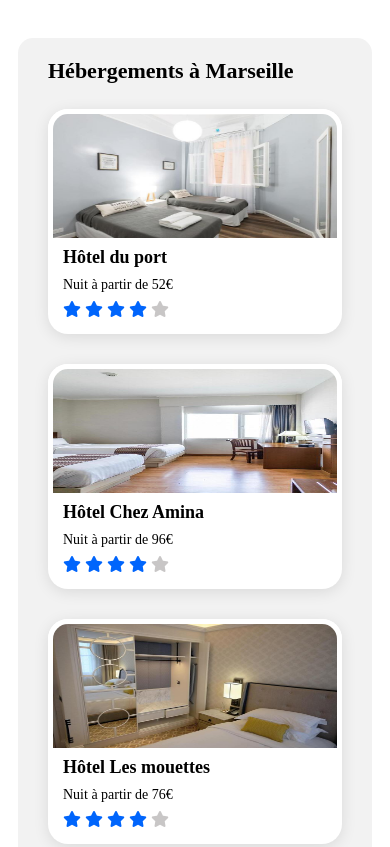
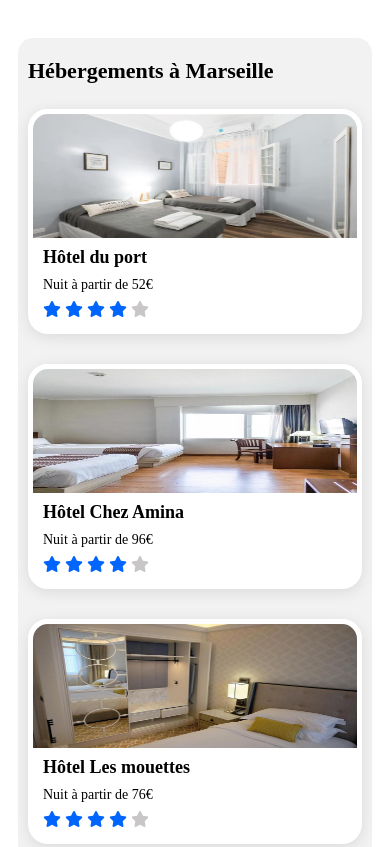
Before and after one commit to pperpignan/Projet_decoupe, a plain HTML site: page index.html in a window 390 px wide. Shown: the top 847 px of the page. Drawn offline with Linux system fonts and the light colour scheme.

Commit message:
Update style.css

```diff
--- a/css/style.css
+++ b/css/style.css
@@ -110,6 +110,10 @@ line-height: normal;
     padding: 30px 10px 0px 10px;
     }
 
+    main{
+    padding: 30px 10px 10px 10px;
+    }
+
     .bloc{
     display: flex;
     align-items: flex-start;
```
